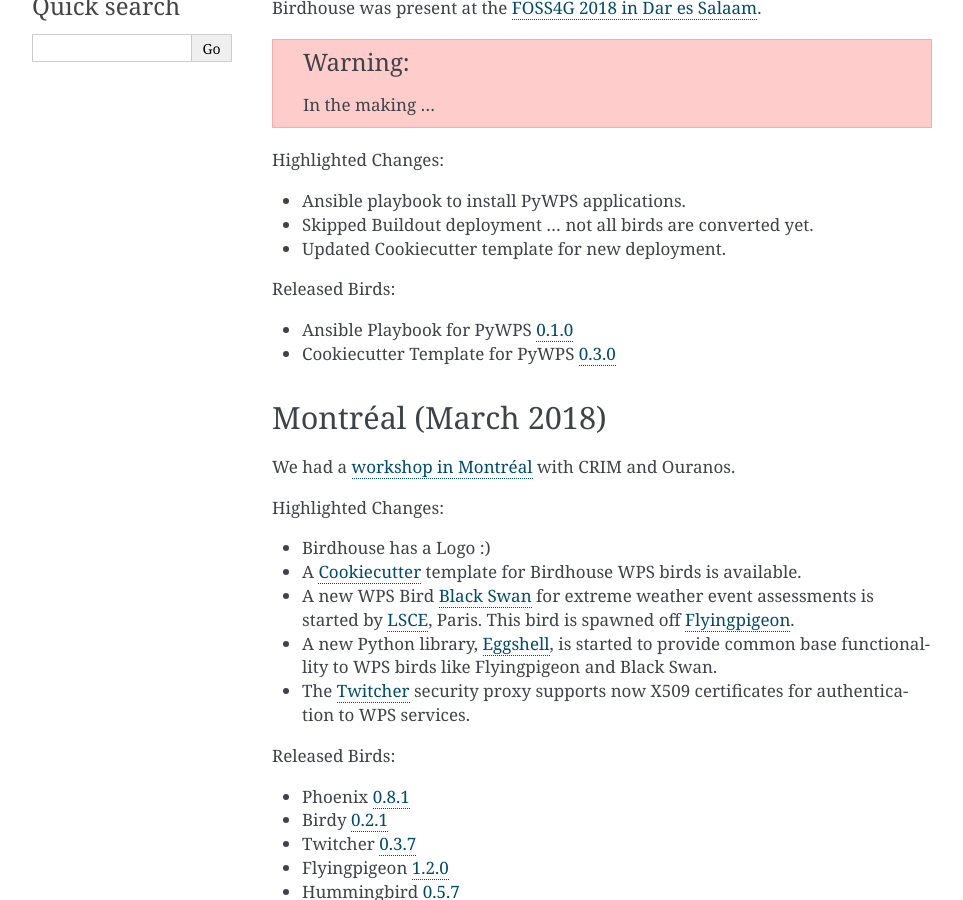
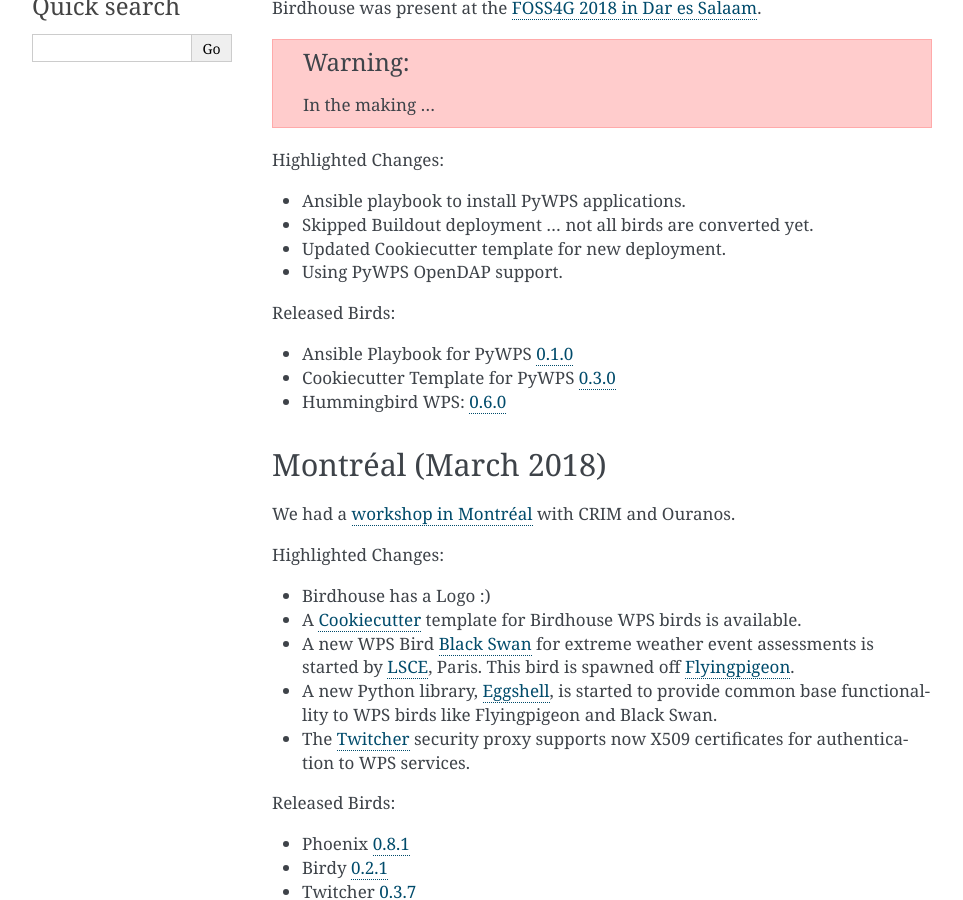
Before and after one commit to bird-house/birdhouse-docs, a Sphinx documentation site: the page built from docs/source/release_notes.rst, in a window 1280 px wide and 900 px high, scrolled down 382 px. Shown: the whole window, without its empty margins (148-1111 px from the left). Built offline with Sphinx 7.4.7, drawn with Linux system fonts in a browser that asks for light colours.

Commit message:
added hummingbird to release notes

```diff
--- a/docs/source/release_notes.rst
+++ b/docs/source/release_notes.rst
@@ -21,11 +21,13 @@
 * Ansible playbook to install PyWPS applications.
 * Skipped Buildout deployment ... not all birds are converted yet.
 * Updated Cookiecutter template for new deployment.
+* Using PyWPS OpenDAP support.
 
 Released Birds:
 
 * Ansible Playbook for PyWPS `0.1.0 <https://github.com/bird-house/ansible-wps-playbook/releases/tag/0.1.0>`_
 * Cookiecutter Template for PyWPS `0.3.0 <https://github.com/bird-house/cookiecutter-birdhouse/releases/tag/v0.3.0>`_
+* Hummingbird WPS: `0.6.0 <https://github.com/bird-house/hummingbird/releases/tag/v0.6.0>`_
 
 Montréal (March 2018)
 =====================
```
